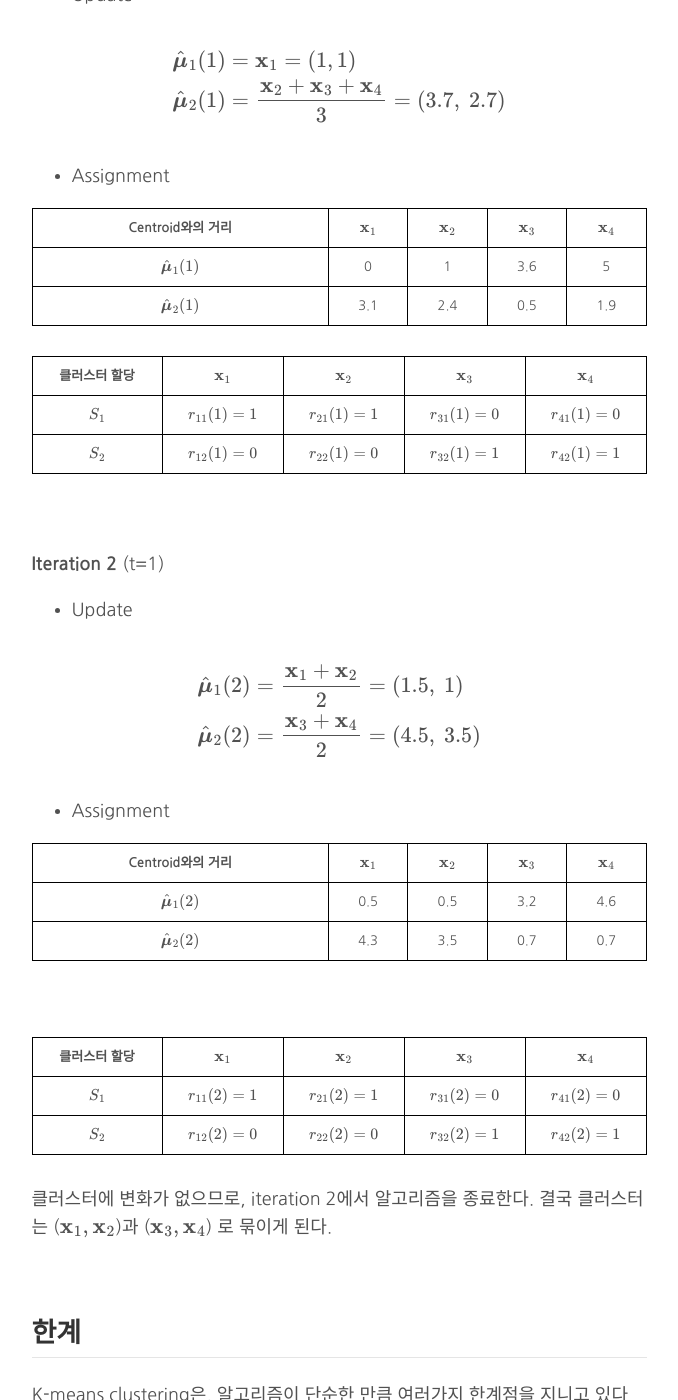
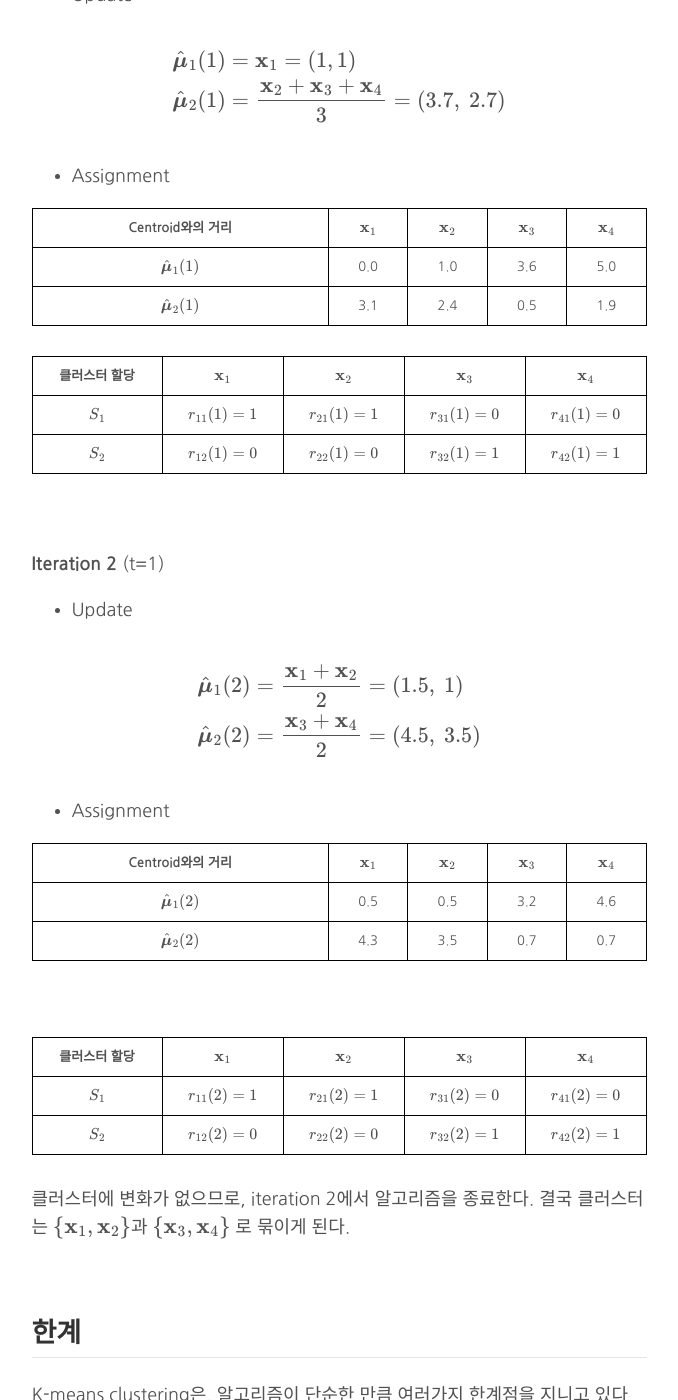
Before and after one commit to gem763/gem763.github.io, a Jekyll site: the page built from K-means-clustering.md, in a window 1280 px wide and 1400 px high, scrolled down 6553 px. Shown: the whole window, without its empty margins (301-979 px from the left). Built offline with Jekyll 4.4.1, drawn with Linux system fonts in a browser that asks for light colours; our own code applies the rules of GitHub Pages for plain Markdown files; formulas are drawn with MathJax 3.

Commit message:
Uploaded by https://stackedit.io/

```diff
--- a/K-means-clustering.md
+++ b/K-means-clustering.md
@@ -204,8 +204,8 @@
 
 | **Centroid와의 거리** | <span><script type="math/tex">\mathbf{x}_1</script></span> | <span><script type="math/tex">\mathbf{x}_2</script></span> | <span><script type="math/tex">\mathbf{x}_3</script></span> | <span><script type="math/tex">\mathbf{x}_4</script></span> |
 |:-:|:-:|:-:|:-:|:-:|
-| <span><script type="math/tex">\hat{\boldsymbol{\mu}}_1(0)</script></span> | 0 | 1 | 3.6 | 5 |
-| <span><script type="math/tex">\hat{\boldsymbol{\mu}}_2(0)</script></span> | 1 | 0 | 2.8 | 4.2 |
+| <span><script type="math/tex">\hat{\boldsymbol{\mu}}_1(0)</script></span> | 0.0 | 1.0 | 3.6 | 5.0 |
+| <span><script type="math/tex">\hat{\boldsymbol{\mu}}_2(0)</script></span> | 1.0 | 0.0 | 2.8 | 4.2 |
 
 예를들어 <span><script type="math/tex">\mathbf{x}_4</script></span>와 <span><script type="math/tex">\hat{\boldsymbol{\mu}}_2(0)</script></span> 간의 거리는 <span><script type="math/tex">\sqrt{(5-2)^2 + (4-1)^2}=4.2</script></span> 로 계산된다. 이 예제에서 모든 거리는 소숫점 둘째자리에서 반올림 되었다. 이제 각 데이터별로 짧은 거리의 Centroid를 선택하면, 다음과 같이 클러스터 추정치 <span><script type="math/tex">\hat{\mathbf{r}}(0) = \{ \hat{r}_{ij}(0) \}</script></span> 를 얻게 된다.
 
@@ -235,7 +235,7 @@
 
 | **Centroid와의 거리** | <span><script type="math/tex">\mathbf{x}_1</script></span> | <span><script type="math/tex">\mathbf{x}_2</script></span> | <span><script type="math/tex">\mathbf{x}_3</script></span> | <span><script type="math/tex">\mathbf{x}_4</script></span> |
 |:-:|:-:|:-:|:-:|:-:|
-| <span><script type="math/tex">\hat{\boldsymbol{\mu}}_1(1)</script></span> | 0 | 1 | 3.6 | 5 |
+| <span><script type="math/tex">\hat{\boldsymbol{\mu}}_1(1)</script></span> | 0.0 | 1.0 | 3.6 | 5.0 |
 | <span><script type="math/tex">\hat{\boldsymbol{\mu}}_2(1)</script></span> | 3.1 | 2.4 | 0.5 | 1.9 |
 
 
@@ -270,7 +270,7 @@
 | <span><script type="math/tex">S_1</script></span> | <span><script type="math/tex">r_{11}(2)=1</script></span> | <span><script type="math/tex">r_{21}(2)=1</script></span> | <span><script type="math/tex">r_{31}(2)=0</script></span> | <span><script type="math/tex">r_{41}(2)=0</script></span> |
 | <span><script type="math/tex">S_2</script></span> | <span><script type="math/tex">r_{12}(2)=0</script></span> | <span><script type="math/tex">r_{22}(2)=0</script></span> | <span><script type="math/tex">r_{32}(2)=1</script></span> | <span><script type="math/tex">r_{42}(2)=1</script></span> |
 
-클러스터에 변화가 없으므로, iteration 2에서 알고리즘을 종료한다. 결국 클러스터는 (<span><script type="math/tex">\mathbf{x}_1, \mathbf{x}_2</script></span>)과 (<span><script type="math/tex">\mathbf{x}_3, \mathbf{x}_4</script></span>) 로 묶이게 된다.
+클러스터에 변화가 없으므로, iteration 2에서 알고리즘을 종료한다. 결국 클러스터는 <span><script type="math/tex">\{ \mathbf{x}_1, \mathbf{x}_2 \}</script></span>과 <span><script type="math/tex">\{ \mathbf{x}_3, \mathbf{x}_4 \}</script></span> 로 묶이게 된다.
 
 
 <br/>
```
